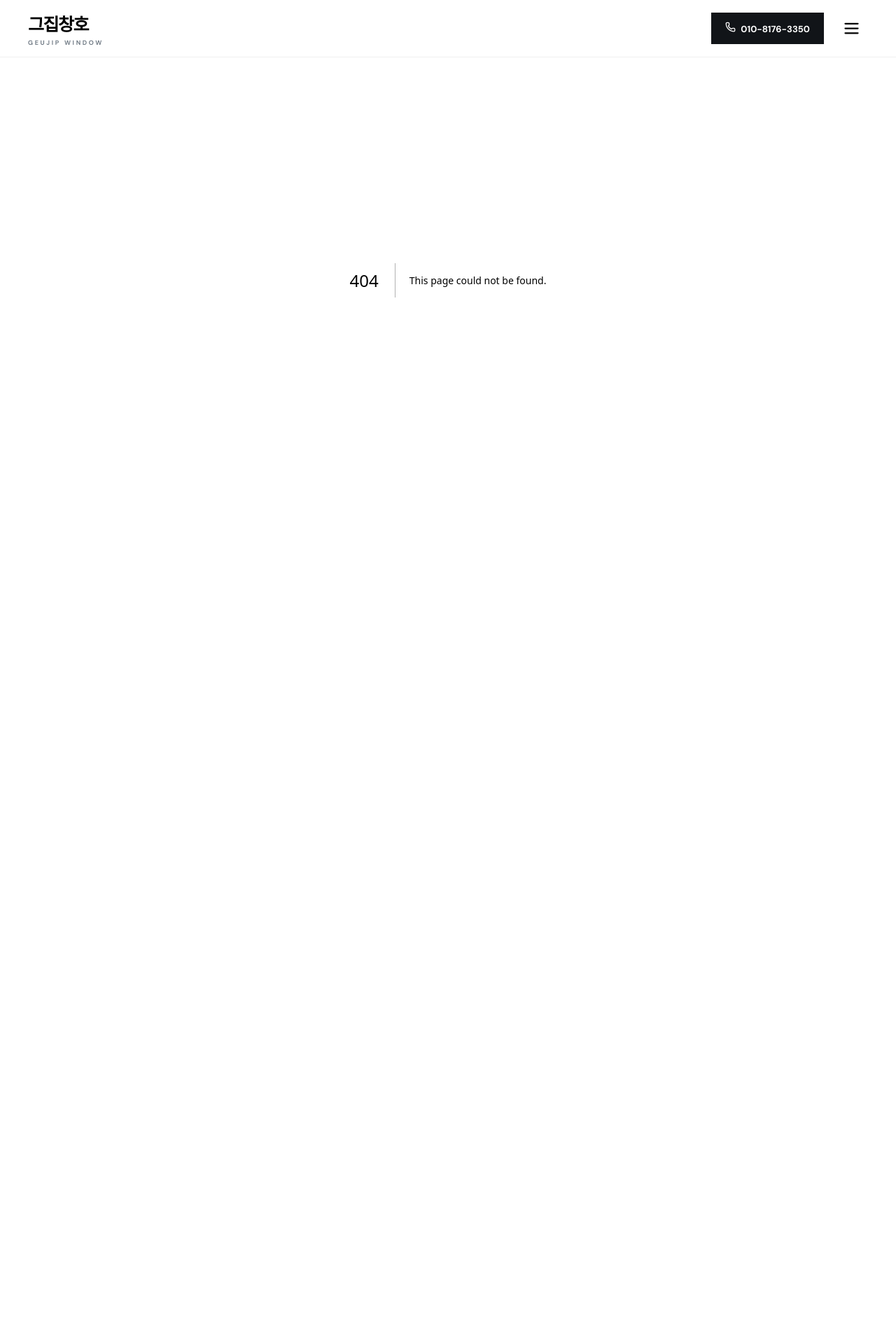
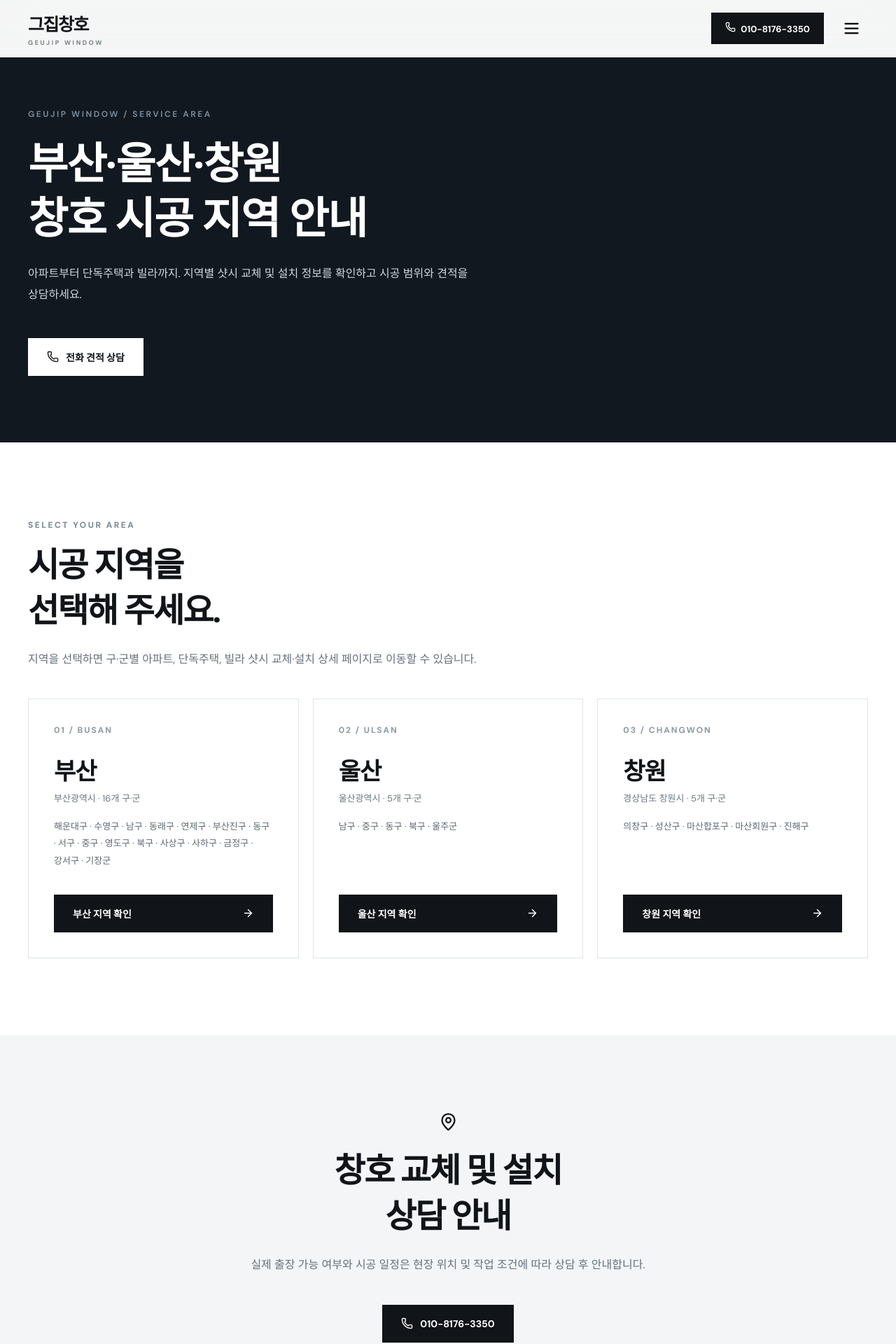
Before and after one commit to rlatngud1995-blip/Changho, a Next.js app: page /area in a window 1280 px wide. Before the commit this address had no page. Shown: the top 1920 px of the page at 70% size. Before the commit the page ends 800 px from the top, so only its background shows below. Built offline with nearby package versions, Linux system fonts and the light colour scheme.

Commit message:
Add AreaPage component for service area details
This file contains the AreaPage component that displays service area information for window installation in Busan, Ulsan, and Changwon. It includes metadata, region details, and a user interface for selecting areas.

```diff
--- /dev/null
+++ b/app/area/page.tsx
@@ -0,0 +1,266 @@
+
+import type { Metadata } from "next";
+import Link from "next/link";
+import { ArrowRight, MapPin, Phone } from "lucide-react";
+
+export const metadata: Metadata = {
+  title: "부산·울산·창원 샷시 시공 지역 안내",
+  description:
+    "그집창호 부산, 울산, 창원 아파트·단독주택·빌라 샷시 교체 및 설치 지역별 안내. 구·군별 시공 정보를 확인하고 견적을 상담하세요.",
+  alternates: {
+    canonical: "/area",
+  },
+};
+
+const regions = [
+  {
+    slug: "busan",
+    name: "부산",
+    english: "BUSAN",
+    fullName: "부산광역시",
+    count: 16,
+    districts:
+      "해운대구 · 수영구 · 남구 · 동래구 · 연제구 · 부산진구 · 동구 · 서구 · 중구 · 영도구 · 북구 · 사상구 · 사하구 · 금정구 · 강서구 · 기장군",
+  },
+  {
+    slug: "ulsan",
+    name: "울산",
+    english: "ULSAN",
+    fullName: "울산광역시",
+    count: 5,
+    districts: "남구 · 중구 · 동구 · 북구 · 울주군",
+  },
+  {
+    slug: "changwon",
+    name: "창원",
+    english: "CHANGWON",
+    fullName: "경상남도 창원시",
+    count: 5,
+    districts: "의창구 · 성산구 · 마산합포구 · 마산회원구 · 진해구",
+  },
+];
+
+export default function AreaPage() {
+  return (
+    <>
+      <main>
+        <section
+          style={{
+            background: "#111820",
+            color: "#fff",
+            padding: "155px 0 95px",
+          }}
+        >
+          <div className="container">
+            <span className="eyebrow">
+              GEUJIP WINDOW / SERVICE AREA
+            </span>
+
+            <h1
+              style={{
+                fontSize: "clamp(36px, 5vw, 62px)",
+                lineHeight: 1.25,
+                letterSpacing: "-1.5px",
+                margin: "25px 0",
+              }}
+            >
+              부산·울산·창원
+              <br />
+              창호 시공 지역 안내
+            </h1>
+
+            <p
+              style={{
+                maxWidth: 670,
+                lineHeight: 1.9,
+                color: "#d0d7dd",
+              }}
+            >
+              아파트부터 단독주택과 빌라까지.
+              지역별 샷시 교체 및 설치 정보를
+              확인하고 시공 범위와 견적을 상담하세요.
+            </p>
+
+            <a
+              href="tel:01081763350"
+              className="btn btn-white"
+              style={{ marginTop: 30, gap: 10 }}
+            >
+              <Phone size={17} />
+              전화 견적 상담
+            </a>
+          </div>
+        </section>
+
+        <section className="section">
+          <div className="container">
+            <span className="eyebrow">
+              SELECT YOUR AREA
+            </span>
+
+            <h2 className="section-title">
+              시공 지역을
+              <br />
+              선택해 주세요.
+            </h2>
+
+            <p className="section-desc">
+              지역을 선택하면 구·군별 아파트,
+              단독주택, 빌라 샷시 교체·설치
+              상세 페이지로 이동할 수 있습니다.
+            </p>
+
+            <div
+              style={{
+                display: "grid",
+                gridTemplateColumns:
+                  "repeat(auto-fit, minmax(min(100%, 290px), 1fr))",
+                gap: 20,
+                marginTop: 40,
+              }}
+            >
+              {regions.map((region, index) => (
+                <article
+                  key={region.slug}
+                  style={{
+                    border: "1px solid #e0e5e9",
+                    background: "#fff",
+                    padding: "clamp(24px, 4vw, 36px)",
+                    display: "flex",
+                    flexDirection: "column",
+                    minHeight: 330,
+                  }}
+                >
+                  <span
+                    style={{
+                      color: "#8a99a6",
+                      fontSize: 12,
+                      letterSpacing: 2,
+                      fontWeight: 700,
+                    }}
+                  >
+                    {String(index + 1).padStart(2, "0")}
+                    {" / "}
+                    {region.english}
+                  </span>
+
+                  <h3
+                    style={{
+                      fontSize: 34,
+                      margin: "24px 0 5px",
+                      letterSpacing: "-1px",
+                    }}
+                  >
+                    {region.name}
+                  </h3>
+
+                  <p
+                    style={{
+                      color: "#687784",
+                      fontSize: 13,
+                      margin: 0,
+                    }}
+                  >
+                    {region.fullName} · {region.count}개 구·군
+                  </p>
+
+                  <p
+                    style={{
+                      fontSize: 13,
+                      lineHeight: 1.9,
+                      color: "#5b6873",
+                      marginTop: 20,
+                      flexGrow: 1,
+                    }}
+                  >
+                    {region.districts}
+                  </p>
+
+                  <Link
+                    href={`/area/${region.slug}`}
+                    className="btn btn-dark"
+                    style={{
+                      justifyContent: "space-between",
+                      gap: 14,
+                      marginTop: 22,
+                    }}
+                  >
+                    {region.name} 지역 확인
+                    <ArrowRight size={17} />
+                  </Link>
+                </article>
+              ))}
+            </div>
+          </div>
+        </section>
+
+        <section className="section section-light">
+          <div
+            className="container"
+            style={{ textAlign: "center" }}
+          >
+            <MapPin
+              size={27}
+              style={{ margin: "0 auto 20px" }}
+            />
+
+            <h2 className="section-title">
+              창호 교체 및 설치
+              <br />
+              상담 안내
+            </h2>
+
+            <p className="section-desc">
+              실제 출장 가능 여부와 시공 일정은
+              현장 위치 및 작업 조건에 따라
+              상담 후 안내합니다.
+            </p>
+
+            <a
+              href="tel:01081763350"
+              className="btn btn-dark"
+              style={{ marginTop: 25, gap: 10 }}
+            >
+              <Phone size={17} />
+              010-8176-3350
+            </a>
+          </div>
+        </section>
+      </main>
+
+      <footer className="footer">
+        <div className="container">
+          <div className="footer-grid">
+            <div>
+              <div className="logo">
+                그집창호
+                <span>GEUJIP WINDOW</span>
+              </div>
+              <p>
+                아파트 · 단독주택 · 빌라
+                <br />
+                샷시 교체 및 설치
+              </p>
+            </div>
+            <div>
+              <p>견적 및 시공 상담</p>
+              <a href="tel:01081763350">
+                010-8176-3350
+              </a>
+            </div>
+          </div>
+
+          <div className="footer-bottom">
+            © {new Date().getFullYear()} GEUJIP WINDOW.
+          </div>
+        </div>
+      </footer>
+
+      <div className="mobile-call">
+        <a href="tel:01081763350">
+          ☎ 전화 상담 · 010-8176-3350
+        </a>
+      </div>
+    </>
+  );
+}
```
